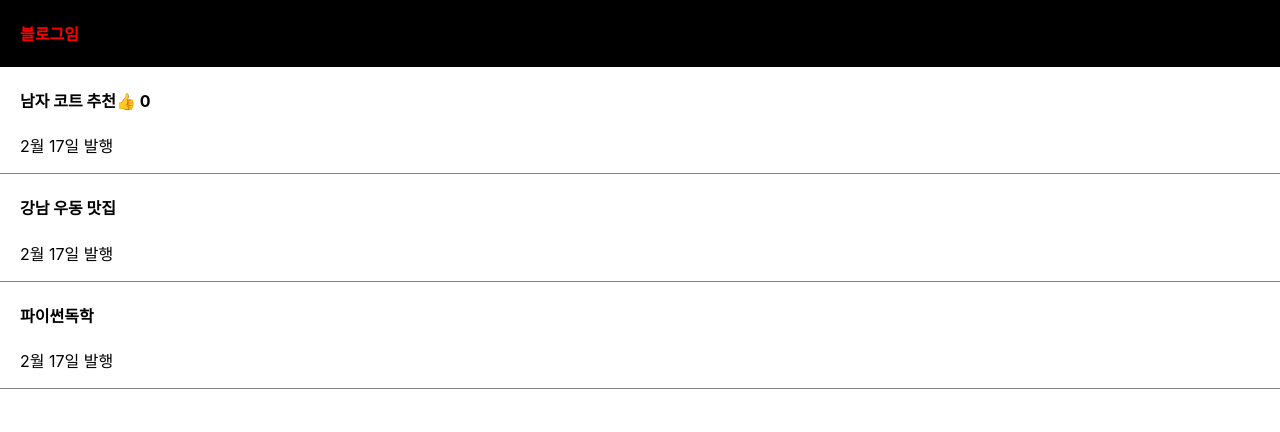
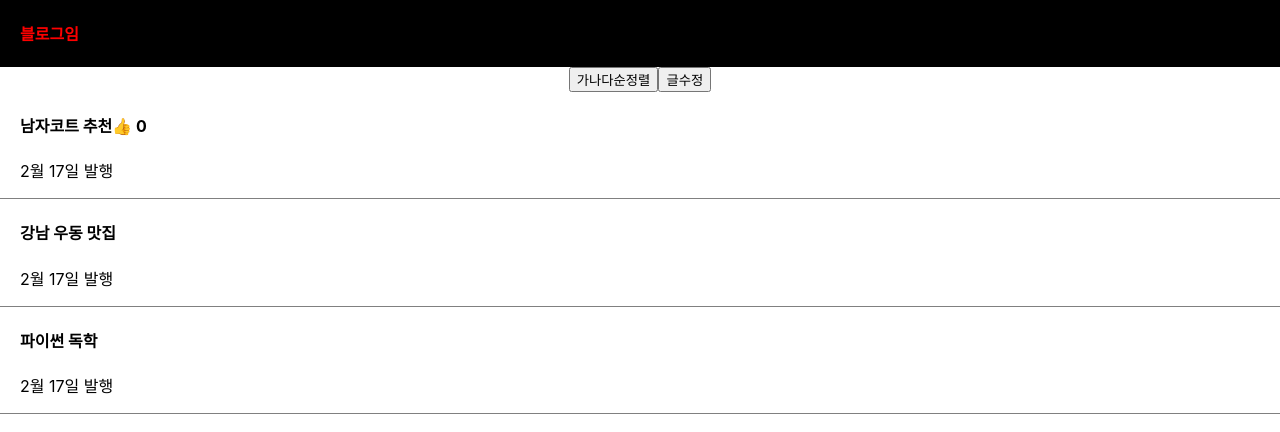
Before and after one commit to kwon6504/React-Study, a React (Create React App) app: page / in a window 1280 px wide. Shown: the top 432 px of the page. Built offline with nearby package versions, Linux system fonts and the light colour scheme.

Commit message:
array/object state함수 수정법

```diff
--- a/src/App.js
+++ b/src/App.js
@@ -7,12 +7,12 @@ import { useState } from 'react';
 function App() {
 
   let post = '강남 우동 맛집';
-  // let [글제목, b] = useState(['남자코트 추천', '강남 우동 맛집', '파이썬 독학'])
-  let [글제목, b] = useState('남자 코트 추천');
-  // 글제목 = state에 보관했던 자료, b = state 변경을 도와주는 함수.
+  let [글제목, 글제목변경] = useState(['남자코트 추천', '강남 우동 맛집', '파이썬 독학'])
+  // let [글제목, 글제목변경] = useState('남자 코트 추천');
+  // 글제목 = state에 보관했던 자료, 글제목변경 = state 변경을 도와주는 함수.
   // state쓰던 html은 자동 재렌더링 됨, 자쥬 변경될것같은 html부분은 state로 만들어주는 것이 좋다.
-  let [글제목1, b1] = useState('강남 우동 맛집');
-  let [글제목2, b2] = useState('파이썬독학');
+  // let [글제목1, b1] = useState('강남 우동 맛집');
+  // let [글제목2, b2] = useState('파이썬 독학');
 
   // let [a, c] = [1, 2];
   // let num = [1, 2];
@@ -20,28 +20,50 @@ function App() {
   // let c = num[1];
   //Destructuring 문법 = a,c와 1,2를 맞춰주는 문법 어레이 안에 있던 함수를 각각 변수로 빼주는 문법
 
-  let [따봉 , 따봉변경] = useState(0);
+  let [따봉, 따봉변경] = useState(0);
 
-  function 함수(){ //긴 코드를 한 단어로 묶어주는 문법, () => {} 함수 만드는 다른 방식
+  function 함수() { //긴 코드를 한 단어로 묶어주는 문법, () => {} 함수 만드는 다른 방식
     console.log(1);
   }
+
+  let arr = [1, 2, 3];
+  // array/object 담은 변수엔 화살표만 저장됨
 
   return (
     <div className="App">
       <div className='black-nav'>
-      <h4 style={{color : 'red', fontSize : '16px'}}>블로그임</h4>
+        <h4 style={{ color: 'red', fontSize: '16px' }}>블로그임</h4>
       </div>
+
+      <button onClick={() => {
+        let sortkr = [...글제목].sort((a, b) => a.localeCompare(b, 'ko-KR'));
+        글제목변경(sortkr);
+      }}>가나다순정렬</button>
+
+      {/* <button onClick={() => {
+        let copy = [...글제목];
+        copy.sort();
+        글제목변경(copy)
+      }}> 정렬버튼 </button> */}
+
+      <button onClick={() => { //기존거state == 신규state의 경우 변경안해줌
+        let copy = [...글제목]; //...괄호를 나오게 한후 변경해달라는
+        copy[0] = '여자 코트 추천';
+        글제목변경(copy);
+      }}>글수정</button>
+      {/* <button onClick={()=>{글제목변경('여자 코트 추천')}}>글수정</button> */}
+
       <div className='list'>
-      <h4><span onClick={()=>{b('여자 코트 추천')}}>{ 글제목 }</span><span onClick={ ()=>{ 따봉변경(따봉+1) } }>👍</span> {따봉} </h4>
+        <h4>{글제목[0]}<span onClick={() => { 따봉변경(따봉 + 1) }}>👍</span> {따봉} </h4>
         {/* state 변경하는 법(등호로 변경금지) */}
         <p>2월 17일 발행</p>
       </div>
       <div className='list'>
-      <h4>{ 글제목1 }</h4>
+        <h4>{글제목[1]}</h4>
         <p>2월 17일 발행</p>
       </div>
       <div className='list'>
-      <h4>{ 글제목2 }</h4>
+        <h4>{글제목[2]}</h4>
         <p>2월 17일 발행</p>
       </div>
     </div>
```
Lines whose indentation alone changed are shown as unchanged.
